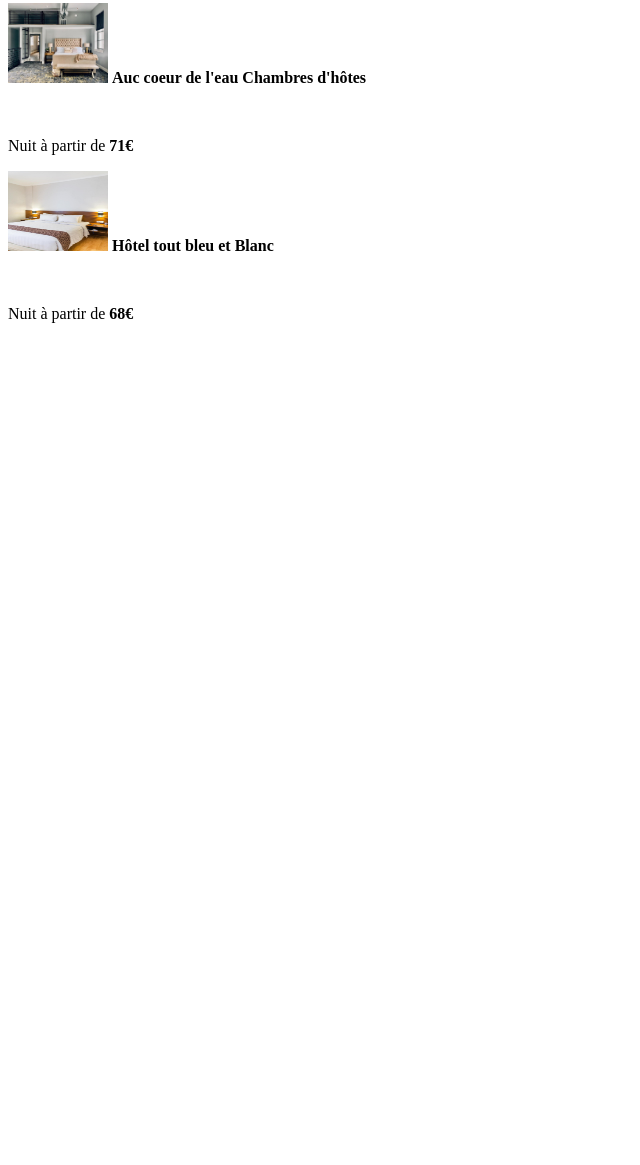
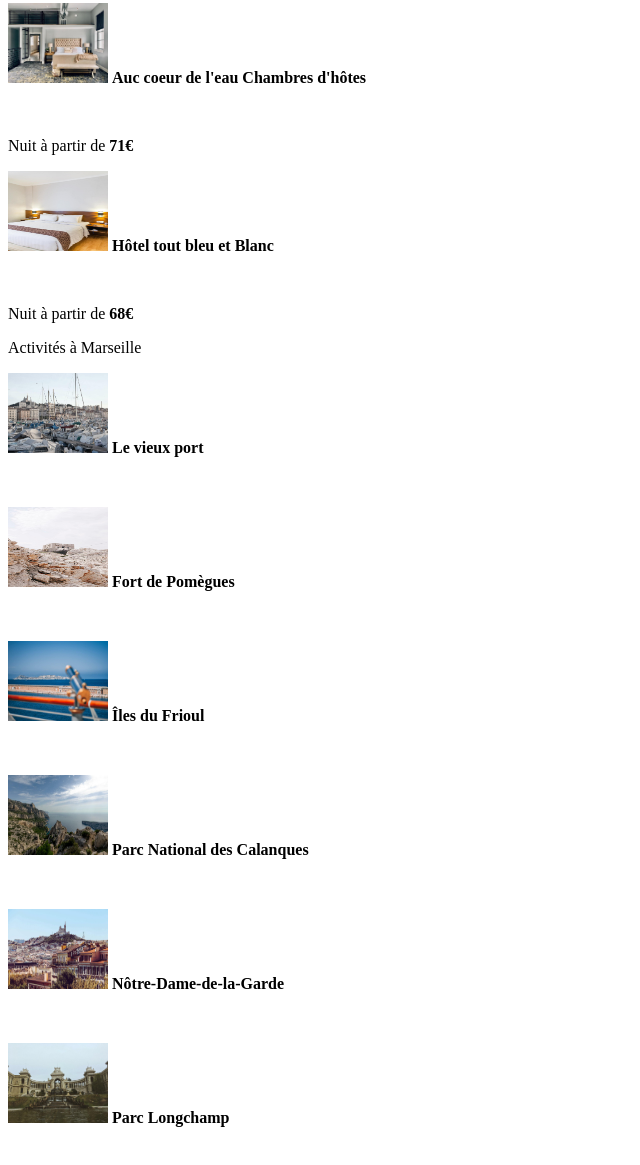
Before and after one commit to Batoo82000/projet-openclassrooms-2, a plain HTML site: page index.html in a window 1280 px wide. Shown: the part 1641-2806 px from the top of the page, without its empty margins (0-640 px from the left). Before the commit the page ends 1980 px from the top, so only its background shows below. Drawn offline with Linux system fonts and the light colour scheme; a web font is replaced by a local one.

Commit message:
Mise en place en html de la 2ème partie activités à Marseille

```diff
--- a/index.html
+++ b/index.html
@@ -56,4 +56,23 @@
         <p><image src="css_et_images/images/hebergements/3_medium/febrian-zakaria-sjvU0THccQA-unsplash.jpg" alt="hotel"style="width: 100px; height: 80px;">
             <strong>Hôtel tout bleu et Blanc</strong></p><br />
         <p>Nuit à partir de <strong>68€</strong></p>
+
+        <p>Activités à Marseille</p>
+        <p><image src="css_et_images/images/activites/3_medium/reno-laithienne-QUgJhdY5Fyk-unsplash.jpg" alt="hotel"style="width: 100px; height: 80px;">
+            <strong>Le vieux port</strong></p><br />
+
+        <p><image src="css_et_images/images/activites/3_medium/paul-hermann-QFTrLdQIRhI-unsplash.jpg" alt="hotel"style="width: 100px; height: 80px;">
+            <strong>Fort de Pomègues</strong></p><br />
+
+        <p><image src="css_et_images/images/activites/3_medium/kevin-hikari-rV_Qd1l-VXg-unsplash.jpg" alt="hotel"style="width: 100px; height: 80px;">
+            <strong>Îles du Frioul</strong></p><br />
+
+        <p><image src="css_et_images/images/activites/3_medium/kilyan-sockalingum-NR8-cBCN3aI-unsplash.jpg" alt="hotel"style="width: 100px; height: 80px;">
+            <strong>Parc National des Calanques</strong></p><br />
+
+        <p><image src="css_et_images/images/activites/3_medium/florian-wehde-xW9e8gdotxI-unsplash.jpg" alt="hotel"style="width: 100px; height: 80px;">
+            <strong>Nôtre-Dame-de-la-Garde</strong></p><br />
+
+         <p><image src="css_et_images/images/activites/3_medium/lena-paulin-wH2-EJoDcV0-unsplash.jpg" alt="hotel"style="width: 100px; height: 80px;">
+            <strong>Parc Longchamp</strong></p><br />
     </body>
```
